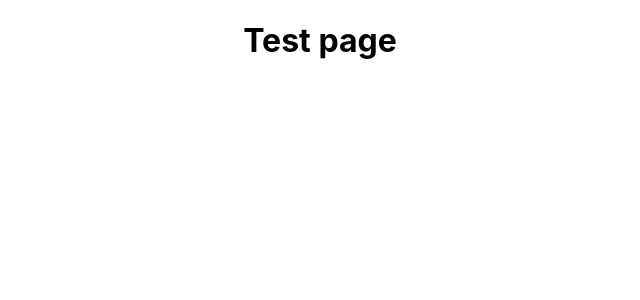
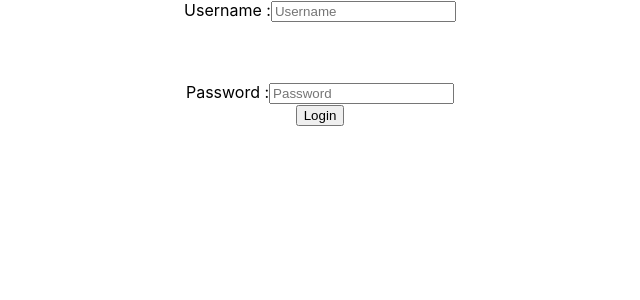
Before and after one commit to naren-c/wt_project, a React (Create React App) app: page /test in a window 1280 px wide. Shown: the top 300 px of the page, without its empty margins (320-960 px from the left). Built offline with nearby package versions, Linux system fonts and the light colour scheme.

Commit message:
basic login

```diff
--- a/src/App.js
+++ b/src/App.js
@@ -1,16 +1,17 @@
-import logo from './logo.svg';
-import './App.css';
+import logo from "./logo.svg";
+import "./App.css";
 import { BrowserRouter as Router, Routes, Route } from "react-router-dom";
 import Land from "./land";
-import Test from "./test"
+import Test from "./test";
+import Login from "./login";
 function App() {
   return (
     <div className="App">
       <Router>
-       <Routes>
-         <Route path="/"element={<Land/>}/>
-         <Route path="/test"  element={<Test/>}/>
-       </Routes>
+        <Routes>
+          <Route path="/" element={<Land />} />
+          <Route path="/test" element={<Login />} />
+        </Routes>
       </Router>
     </div>
   );
--- /dev/null
+++ b/src/login.css
@@ -0,0 +1,7 @@
+.flexcenter{
+    display: flex;
+    align-items: center;
+    justify-content: center;
+    flex-direction: column;
+    grid-gap : 20px;
+}
--- /dev/null
+++ b/src/login.js
@@ -0,0 +1,53 @@
+import React from "react";
+import "./login.css";
+import back from "./assets/test.jpg";
+import { Link } from "react-router-dom";
+export default class Login extends React.Component {
+  constructor(props) {
+    super(props);
+    this.state = {
+      username: "",
+      password: "",
+    };
+    this.usernameref = React.createRef();
+    this.passwordref = React.createRef();
+  }
+  render() {
+    return (
+      <div class="back">
+        <form>
+          <div class="flexcenter">
+            <div>
+              Username :
+              <input
+                type="text"
+                placeholder="Username"
+                ref={this.usernameref}
+                onChange={() => {
+                  this.setState({ username: this.usernameref.current.value });
+                  console.log(this.state.username);
+                }}
+              />
+            </div>
+            <br />
+            <div>
+              Password :
+              <input
+                type="password"
+                placeholder="Password"
+                ref={this.passwordref}
+                onChange={() => {
+                  this.setState({ username: this.passwordref.current.value });
+                  console.log(this.state.password);
+                }}
+              />
+            </div>
+          </div>
+        </form>
+        <Link to="/test">
+          <button>Login</button>
+        </Link>
+      </div>
+    );
+  }
+}
```
